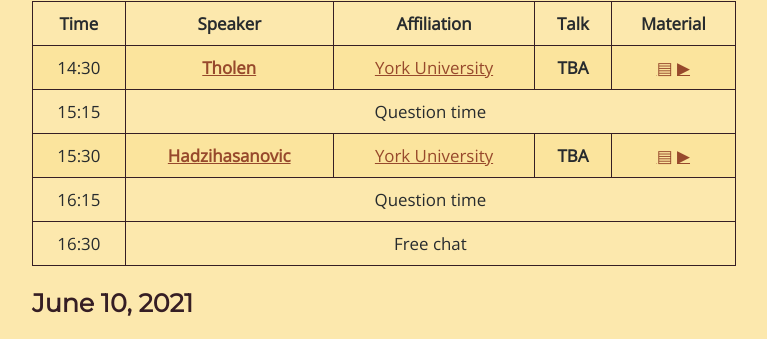
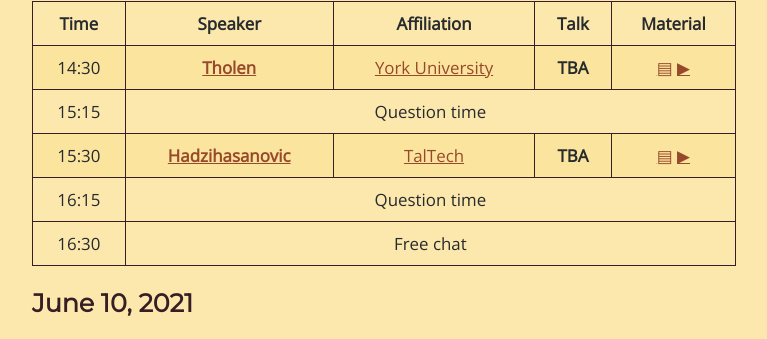
Before and after one commit to Progetto-ItaCa/Progetto-ItaCa.github.io, a Jekyll site: the page built from pages/fest21.md, in a window 1280 px wide. Shown: the part 659-998 px from the top of the page, without its empty margins (256-1023 px from the left). Built offline with Jekyll 4.4.1, drawn with Linux system fonts in a browser that asks for light colours; our own code applies the rules of GitHub Pages for plain Markdown files.

Commit message:
one link was wrong

```diff
--- a/pages/fest21.md
+++ b/pages/fest21.md
@@ -85,7 +85,7 @@ ItaCa Fest is an online webinar aimed to gather the community of ItaCa.
     <tr style="background-color:#fbe49d">
       <td>15:30</td>
       <td><a href="https://ioc.ee/~amar/" target="_blank"><strong>Hadzihasanovic</strong></a></td>
-      <td><a href="https://www.taltech.ee" target="_blank">York University</a></td>
+      <td><a href="https://www.taltech.ee" target="_blank">TalTech</a></td>
       <td><b>TBA</b></td>
       <td><a href="">▤</a> <a href="" target="_blank">▶</a></td>
     </tr>
```
